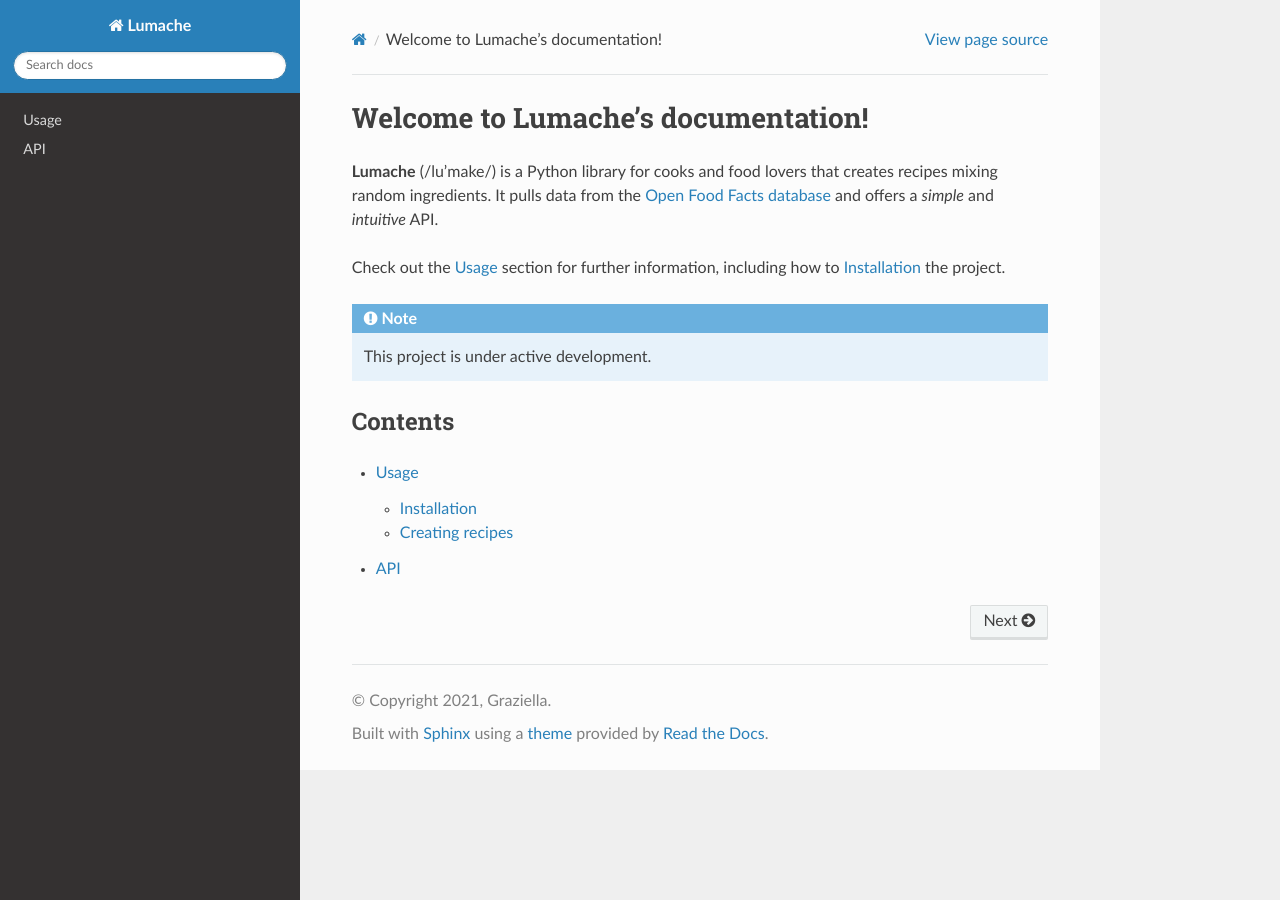
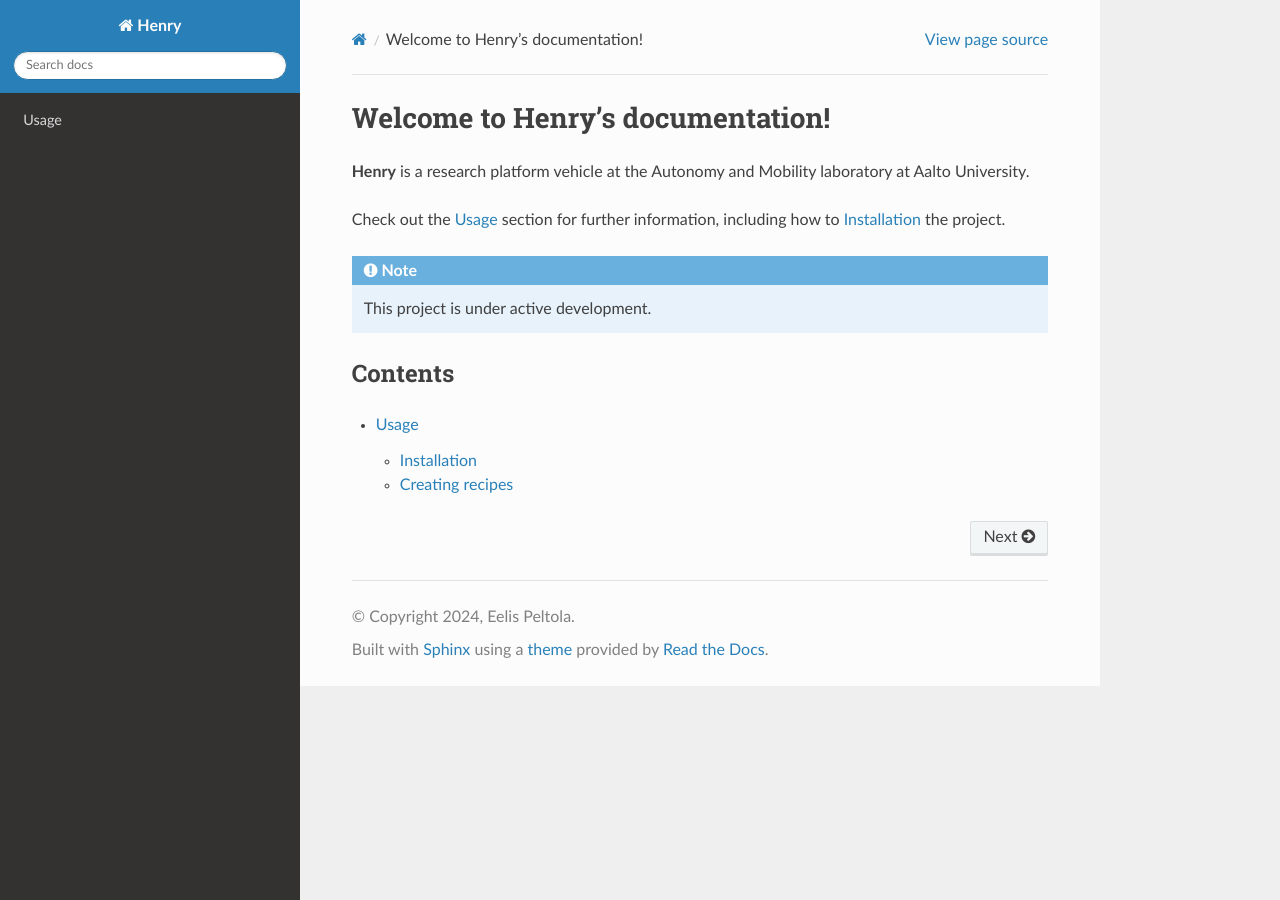
Before and after one commit to autonomymobilitylab/HenryRTD, a Sphinx documentation site: the page built from docs/source/index.rst, in a window 1280 px wide. Built offline with Sphinx 7.4.7 and the Read the Docs theme 3.1.0, drawn with Linux system fonts in a browser that asks for light colours.

Commit message:
Configure project info and get rid of most of the demo template

```diff
--- a/docs/source/api.rst
+++ /dev/null
@@ -1,7 +0,0 @@
-API
-===
-
-.. autosummary::
-   :toctree: generated
-
-   lumache
--- a/docs/source/conf.py
+++ b/docs/source/conf.py
@@ -2,9 +2,9 @@
 
 # -- Project information
 
-project = 'Lumache'
-copyright = '2021, Graziella'
-author = 'Graziella'
+project = 'Henry'
+copyright = '2024, Eelis Peltola'
+author = 'Eelis Peltola'
 
 release = '0.1'
 version = '0.1.0'
--- a/docs/source/index.rst
+++ b/docs/source/index.rst
@@ -1,10 +1,7 @@
-Welcome to Lumache's documentation!
+Welcome to Henry's documentation!
 ===================================
 
-**Lumache** (/lu'make/) is a Python library for cooks and food lovers
-that creates recipes mixing random ingredients.
-It pulls data from the `Open Food Facts database <https://world.openfoodfacts.org/>`_
-and offers a *simple* and *intuitive* API.
+**Henry** is a research platform vehicle at the Autonomy and Mobility laboratory at Aalto University.
 
 Check out the :doc:`usage` section for further information, including
 how to :ref:`installation` the project.
@@ -19,4 +16,3 @@
 .. toctree::
 
    usage
-   api
--- a/docs/source/usage.rst
+++ b/docs/source/usage.rst
@@ -1,5 +1,7 @@
 Usage
 =====
+
+Demo:
 
 .. _installation:
 
--- a/pyproject.toml
+++ b/pyproject.toml
@@ -3,6 +3,6 @@
 build-backend = "flit_core.buildapi"
 
 [project]
-name = "lumache"
-authors = [{name = "Graziella", email = "graziella@lumache"}]
+name = "henry"
+authors = [{name = "Eelis Peltola", email = "eelis.peltola@aalto.fi"}]
 dynamic = ["version", "description"]
```
Also changed, not shown: README.rst (+9 -6 lines), lumache.py (deleted, +0 -23 lines).
